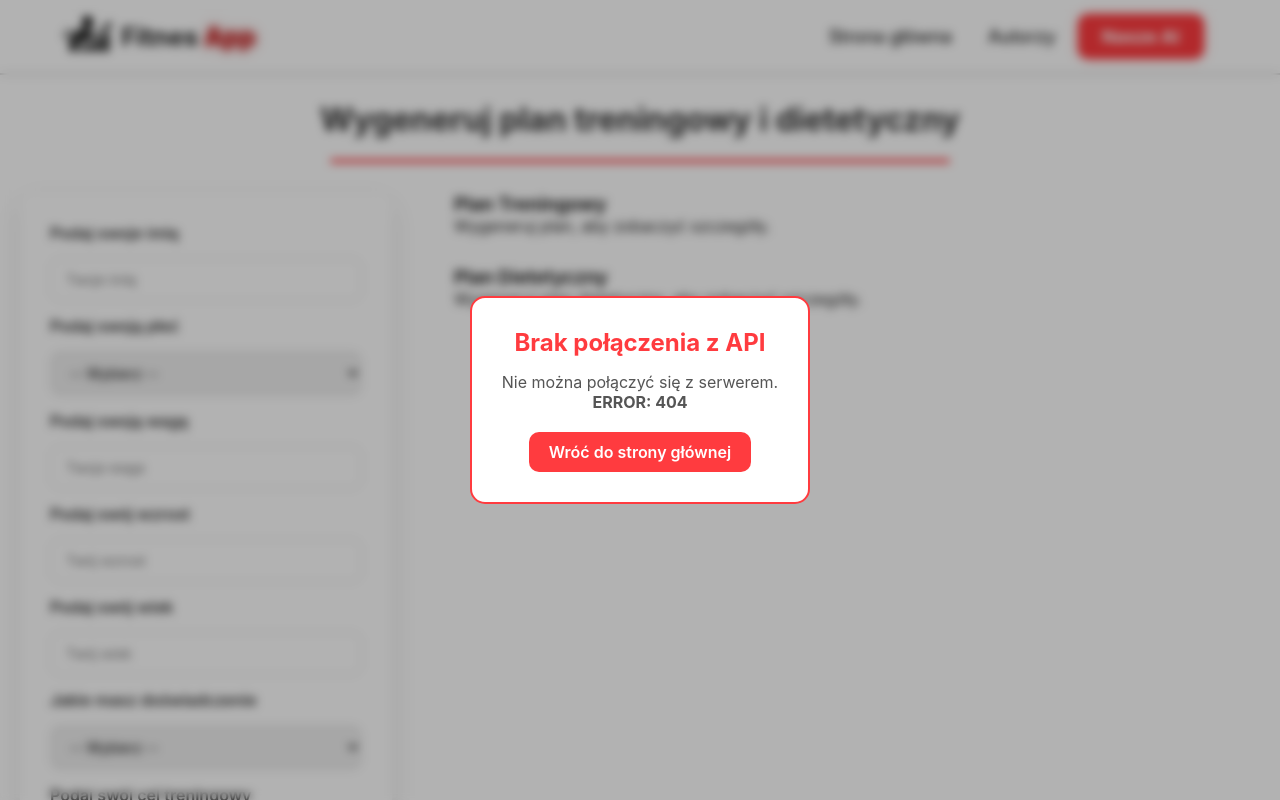
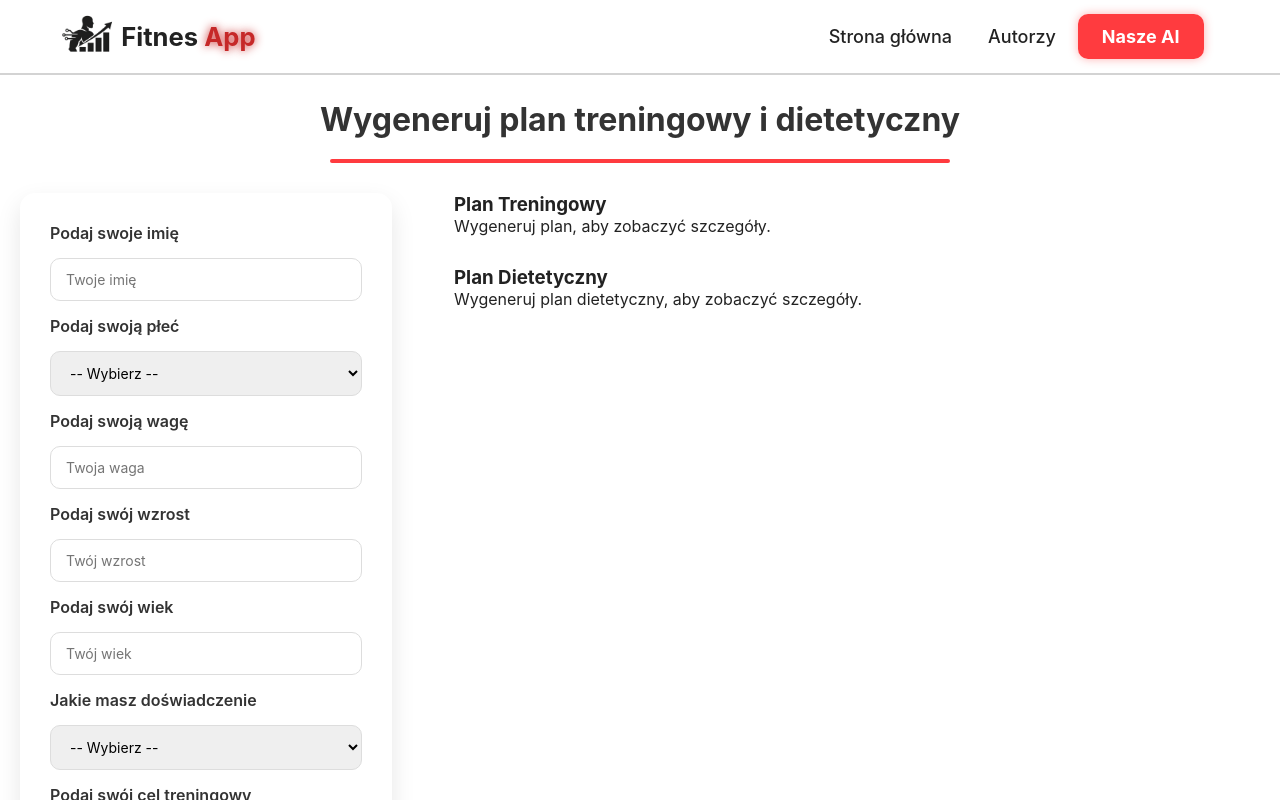
Before and after one commit to Miameekk/fitnesapp, a React (Vite) app in the folder frontend/fitnes-app/: page /generate-plan in a window 1280 px wide. Shown: the top 800 px of the page. Built offline with nearby package versions, Linux system fonts and the light colour scheme.

Commit message:
jakeis zmiany nie pamientam co

```diff
--- a/frontend/fitnes-app/src/pages/ai/plan.jsx
+++ b/frontend/fitnes-app/src/pages/ai/plan.jsx
@@ -5,8 +5,8 @@ import './plan.css';
 import html2canvas from 'html2canvas';*/
 
 export default function Plan() {
+    const noapi = false;
     const [spiner, setSpiner] = useState(false);
-    const noapi = useState(true);
     const [name, setName] = useState('');
     const [sex, setSex] = useState('');
     const [weight, setWeight] = useState('');
@@ -124,6 +124,7 @@ const handleSubmit = async (e) => {
     if (!weight || !age || !goal || !days || !experience) {
         alert("Wypełnij wszystkie wymagane pola!");
         setIsLocked(false);
+        setSpiner(false);
         return;
     }
 
```
